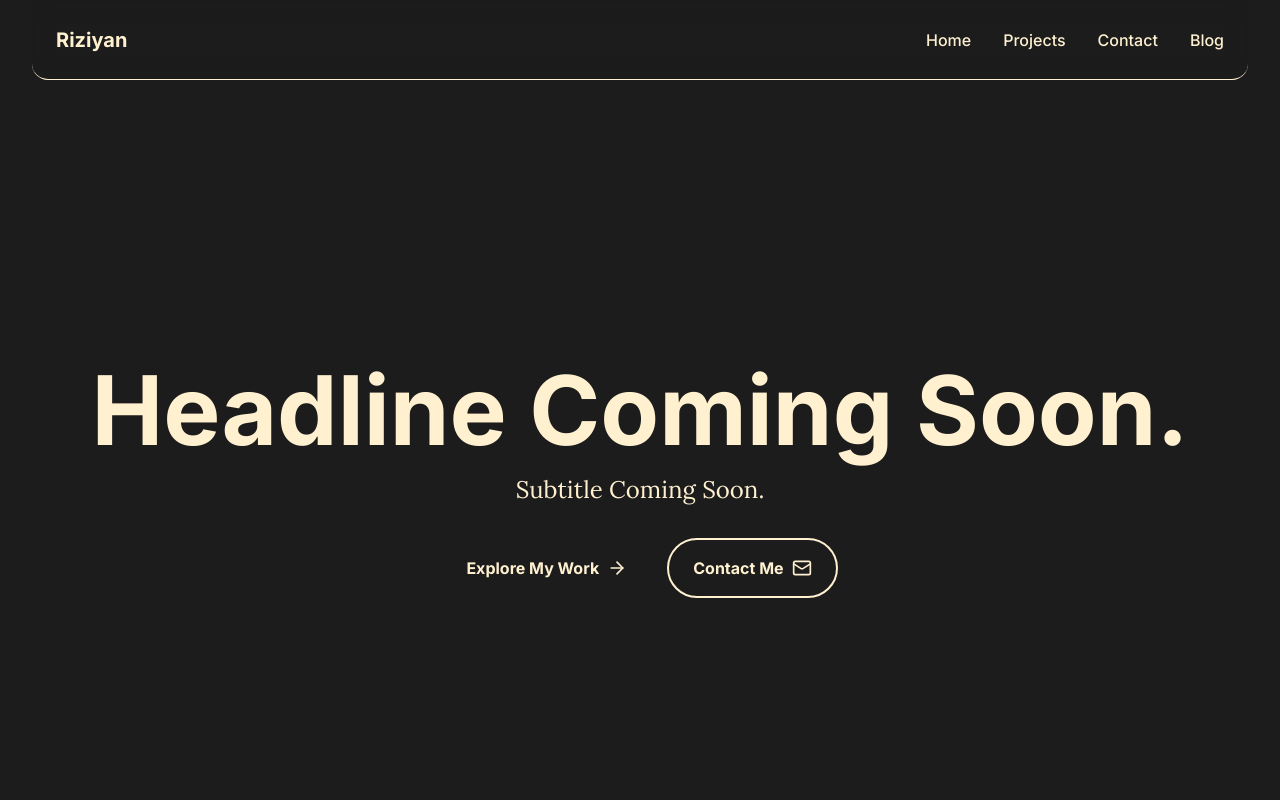
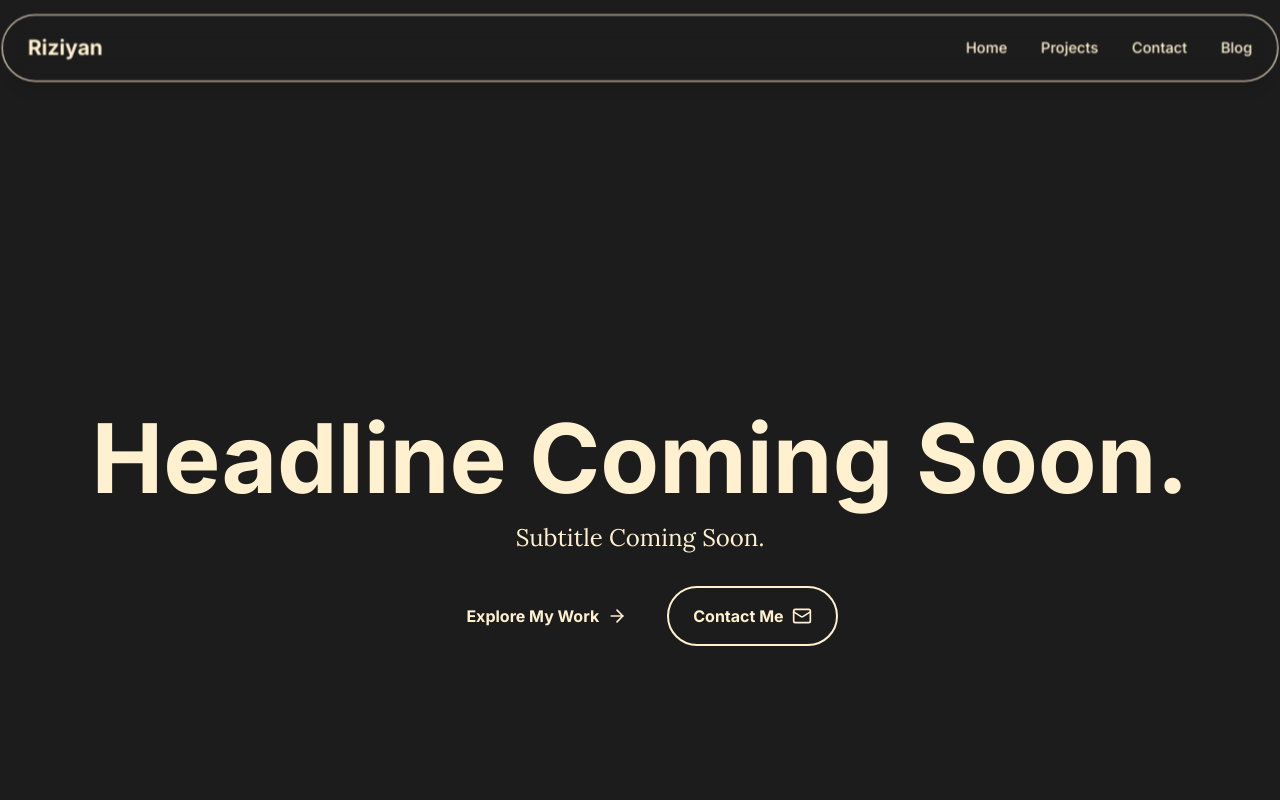
Before and after one commit to airizf11/riz-porto, a Next.js app: page / in a window 1280 px wide. Shown: the top 800 px of the page. Built offline with nearby package versions, Linux system fonts and the light colour scheme; no server answers; the database is empty.

Commit message:
Mobile navbar, some bugs.

```diff
--- a/src/app/(public)/layout.tsx
+++ b/src/app/(public)/layout.tsx
@@ -10,7 +10,7 @@ export default function PublicLayout({
   return (
     <>
       <Header />
-      <main className="pt-16">
+      <main className="relative z-10 pt-28">
         {children}
         <Footer />
       </main>
--- a/src/components/Header.tsx
+++ b/src/components/Header.tsx
@@ -1,8 +1,11 @@
 // src/components/Header.tsx
 "use client";
 
+import { Menu } from "lucide-react";
 import Link from "next/link";
 import { usePathname } from "next/navigation";
+import { useEffect, useState } from "react";
+import { MobileMenu } from "./MobileMenu";
 
 const navLinks = [
   { name: "Home", href: "/" },
@@ -13,26 +16,50 @@ const navLinks = [
 
 export const Header = () => {
   const pathname = usePathname();
+  const [isMenuOpen, setIsMenuOpen] = useState(false);
+  const [isScrolled, setIsScrolled] = useState(false);
+
+  useEffect(() => {
+    const handleScroll = () => {
+      setIsScrolled(window.scrollY > 10);
+    };
+    window.addEventListener("scroll", handleScroll);
+    return () => window.removeEventListener("scroll", handleScroll);
+  }, []);
 
   return (
-    <header className="fixed top-0 left-0 w-full z-50 transition-all duration-300">
-      <div className="container mx-auto px-8">
-        <div className="flex items-center justify-between h-20 bg-dark/70 backdrop-blur-md border-b border-light/10 rounded-b-2xl px-6">
+    <>
+      <header
+        className={`fixed top-0 left-0 w-full z-40 transition-all duration-300 ${
+          isScrolled ? "pt-2" : "pt-4"
+        }`}
+      >
+        <div className="container mx-auto px-4 sm:px-8">
+          <div
+            className={`flex items-center justify-between h-16 bg-dark/70 backdrop-blur-md border border-light/10 rounded-full px-6 shadow-lg transition-all duration-300 ${
+              isScrolled ? "" : "scale-105"
+            }`}
+          >
             <Link
               href="/"
-            className="text-xl font-bold text-light hover:text-accent transition-transform hover:scale-105 active:scale-95"
+              className="text-xl font-bold text-light hover:text-accent transition-colors"
             >
               Riziyan
             </Link>
+
             <nav className="hidden md:flex items-center gap-8">
               {navLinks.map((link) => {
-              const isActive = pathname === link.href;
+                const isActive =
+                  pathname === link.href ||
+                  (link.href !== "/" && pathname.startsWith(link.href));
                 return (
                   <Link
                     key={link.name}
                     href={link.href}
-                  className={`font-medium transition-transform hover:scale-105 active:scale-95 transition-colors ${
-                    isActive ? "text-accent" : "text-light/70 hover:text-light"
+                    className={`font-medium transition-colors text-sm ${
+                      isActive
+                        ? "text-accent"
+                        : "text-light/70 hover:text-light"
                     }`}
                   >
                     {link.name}
@@ -40,9 +67,24 @@ export const Header = () => {
                 );
               })}
             </nav>
-          {/* TODO: mobile menu */}
+
+            <div className="md:hidden">
+              <button
+                onClick={() => setIsMenuOpen(true)}
+                className="p-2 text-light/80 hover:text-light"
+              >
+                <Menu size={24} />
+              </button>
+            </div>
           </div>
         </div>
       </header>
+
+      <MobileMenu
+        isOpen={isMenuOpen}
+        onClose={() => setIsMenuOpen(false)}
+        navLinks={navLinks}
+      />
+    </>
   );
 };
--- /dev/null
+++ b/src/components/MobileMenu.tsx
@@ -0,0 +1,60 @@
+// src/components/MobileMenu.tsx
+"use client";
+
+import Link from "next/link";
+import { motion, AnimatePresence } from "framer-motion";
+import { X } from "lucide-react";
+
+interface MobileMenuProps {
+  isOpen: boolean;
+  onClose: () => void;
+  navLinks: { name: string; href: string }[];
+}
+
+export function MobileMenu({ isOpen, onClose, navLinks }: MobileMenuProps) {
+  return (
+    <AnimatePresence>
+      {isOpen && (
+        <>
+          <motion.div
+            initial={{ opacity: 0 }}
+            animate={{ opacity: 1 }}
+            exit={{ opacity: 0 }}
+            onClick={onClose}
+            className="fixed inset-0 bg-black/50 z-50"
+          />
+
+          <motion.div
+            initial={{ opacity: 0, y: -20, scale: 0.95 }}
+            animate={{ opacity: 1, y: 0, scale: 1 }}
+            exit={{ opacity: 0, y: -20, scale: 0.95 }}
+            transition={{ duration: 0.2, ease: "easeOut" }}
+            className="fixed top-4 right-4 w-[calc(100vw-2rem)] max-w-xs bg-dark/80 backdrop-blur-lg border border-light/10 rounded-xl shadow-2xl z-50"
+          >
+            <div className="flex justify-between items-center p-4 border-b border-light/10">
+              <span className="font-bold text-light">Navigation</span>
+              <button
+                onClick={onClose}
+                className="text-light/70 hover:text-light"
+              >
+                <X size={24} />
+              </button>
+            </div>
+            <nav className="flex flex-col p-4">
+              {navLinks.map((link) => (
+                <Link
+                  key={link.name}
+                  href={link.href}
+                  onClick={onClose}
+                  className="px-4 py-3 text-lg text-light/80 hover:bg-light/10 hover:text-light rounded-lg transition-colors"
+                >
+                  {link.name}
+                </Link>
+              ))}
+            </nav>
+          </motion.div>
+        </>
+      )}
+    </AnimatePresence>
+  );
+}
```
Lines whose indentation alone changed are shown as unchanged.
